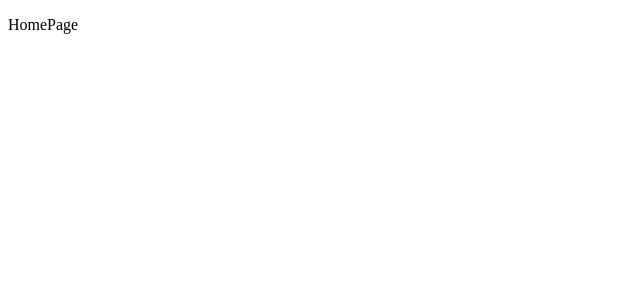
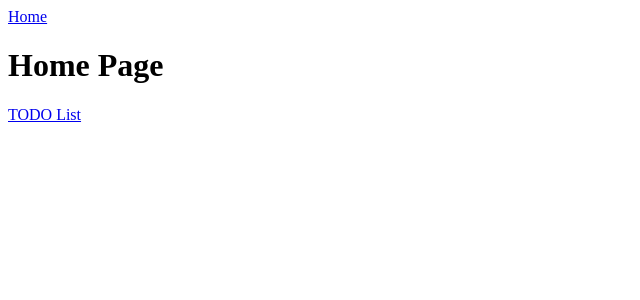
Before and after one commit to jalsop24/TODO-App, a React app in the folder todo_app/frontend/: page / in a window 1280 px wide. Shown: the top 300 px of the page, without its empty margins (0-640 px from the left). Built offline with nearby package versions, Linux system fonts and the light colour scheme; the HTML template or start-up script is replaced by a standard one.

Commit message:
Updated homepage

```diff
--- a/todo_app/frontend/src/components/Homepage.js
+++ b/todo_app/frontend/src/components/Homepage.js
@@ -1,5 +1,15 @@
 import React from "react";
+import { Link } from "react-router-dom";
+import Header from "./Header";
 
 export default function HomePage(props) {
-  return <p>HomePage</p>;
+  return (
+    <>
+      <Header />
+      <main>
+        <h1>Home Page</h1>
+        <Link to="/todo-list"> TODO List </Link>
+      </main>
+    </>
+  );
 }
--- a/todo_app/frontend/static/css/index.css
+++ b/todo_app/frontend/static/css/index.css
@@ -4,16 +4,14 @@ html, body {
     padding: 0;
 }
 
-main {
-    position: fixed;
-    width: 100%;
-    height: 100%;
-    left: 0;
-    top: 0;
-}
-
 #app {
     width: 100%;
     height: 100%;
-    display: flex;
 }
+
+header {
+    position: sticky;
+    top: 0;
+    width: 100%;
+    padding: 0.5em;
+}
```
